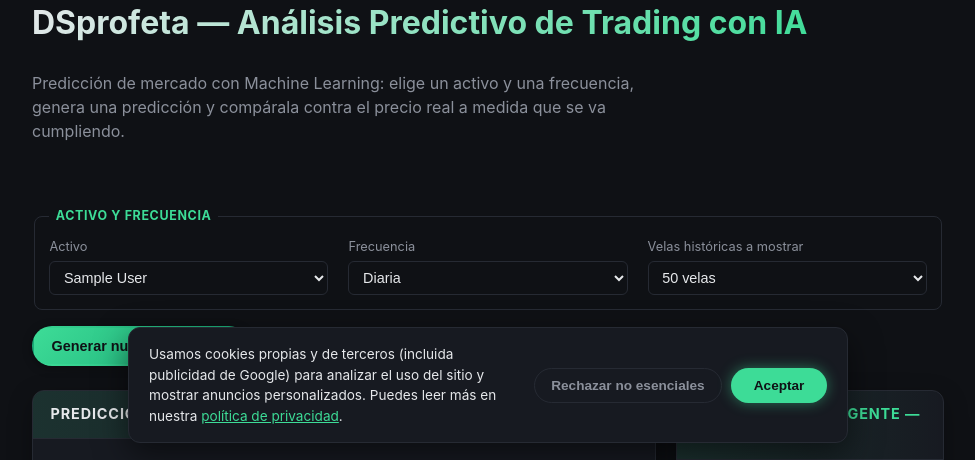
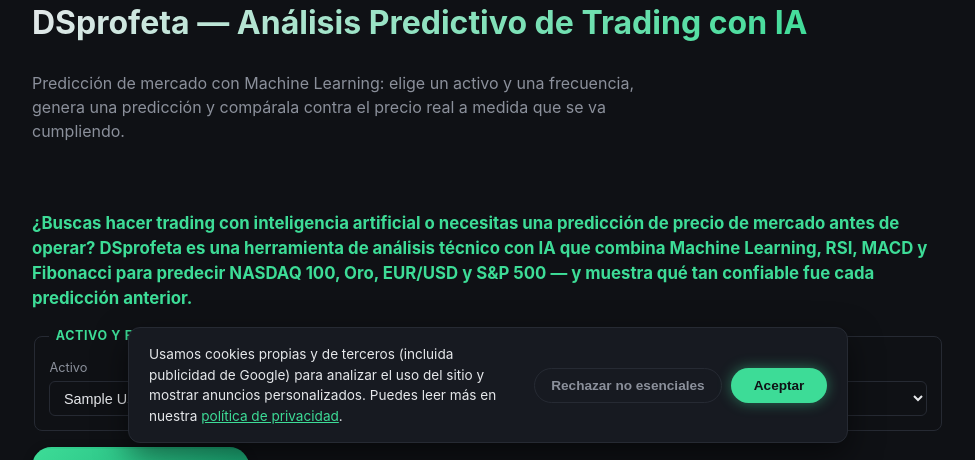
Before and after one commit to DannySP777/DSminds, a Django app: page /prediccion/ in a window 1280 px wide. Shown: the part 341-801 px from the top of the page, without its empty margins (152-1127 px from the left). Run offline with Django 5.2, Linux system fonts and the light colour scheme; tables that the repository leaves empty hold one stand-in row (values such as "Sample post"); some libraries are stand-ins or nearby versions.

Commit message:
Improve DSprofeta SEO: sitemap entry, keyword intro, structured data
/prediccion/ was missing from sitemap.xml entirely, so Google had no
signal the page existed. Added it, plus a keyword-rich intro
paragraph (ES/EN) targeting phrases like "trading con inteligencia
artificial" and "predicción de precio de mercado", and a
WebApplication JSON-LD block so search engines can better understand
what the tool does.

```diff
--- a/config/translations.py
+++ b/config/translations.py
@@ -377,6 +377,7 @@ T = {
         "dsp_disclaimer_suffix": "Ninguna predicción garantiza resultados futuros.",
         "dsp_hero_title": "DSprofeta — Análisis Predictivo de Trading con IA",
         "dsp_hero_subtitle": "Predicción de mercado con Machine Learning: elige un activo y una frecuencia, genera una predicción y compárala contra el precio real a medida que se va cumpliendo.",
+        "dsp_seo_intro": "¿Buscas hacer trading con inteligencia artificial o necesitas una predicción de precio de mercado antes de operar? DSprofeta es una herramienta de análisis técnico con IA que combina Machine Learning, RSI, MACD y Fibonacci para predecir NASDAQ 100, Oro, EUR/USD y S&P 500 — y muestra qué tan confiable fue cada predicción anterior.",
         "dsp_filter_legend": "Activo y frecuencia",
         "dsp_filter_asset": "Activo",
         "dsp_filter_timeframe": "Frecuencia",
@@ -812,6 +813,7 @@ T = {
         "dsp_disclaimer_suffix": "No prediction guarantees future results.",
         "dsp_hero_title": "DSprophecy — AI Trading Predictive Analysis",
         "dsp_hero_subtitle": "Market prediction with Machine Learning: choose an asset and a frequency, generate a prediction, and compare it against the real price as it plays out.",
+        "dsp_seo_intro": "Looking to trade with artificial intelligence or need a market price prediction before you trade? DSprophecy is an AI technical analysis tool that combines Machine Learning, RSI, MACD and Fibonacci to predict NASDAQ 100, Gold, EUR/USD and S&P 500 — and shows you how reliable each past prediction actually was.",
         "dsp_filter_legend": "Asset and frequency",
         "dsp_filter_asset": "Asset",
         "dsp_filter_timeframe": "Frequency",
--- a/config/views.py
+++ b/config/views.py
@@ -17,6 +17,7 @@ from .translations import SUPPORTED_LANGS
 STATIC_SITEMAP_PATHS = [
     "/",
     "/noticias/",
+    "/prediccion/",
     "/blog/",
     "/acerca-de/",
     "/contacto/",
--- a/templates/dsprofeta/home.html
+++ b/templates/dsprofeta/home.html
@@ -9,6 +9,19 @@
 
 {% block extra_head %}
     <script src="https://cdn.plot.ly/plotly-2.35.2.min.js"></script>
+    {% autoescape off %}
+    <script type="application/ld+json">
+    {
+        "@context": "https://schema.org",
+        "@type": "WebApplication",
+        "name": "{{ T.dsp_hero_title }}",
+        "description": "{{ T.dsp_meta_description }}",
+        "applicationCategory": "FinanceApplication",
+        "url": "https://www.dsminds.com{{ request.path }}",
+        "offers": {"@type": "Offer", "price": "0", "priceCurrency": "USD"}
+    }
+    </script>
+    {% endautoescape %}
 {% endblock %}
 
 {% block content %}
@@ -20,6 +33,7 @@
     <h1>{{ T.dsp_hero_title }}</h1>
     <p>{{ T.dsp_hero_subtitle }}</p>
 </section>
+<p class="scan-intro">{{ T.dsp_seo_intro }}</p>
 
 <form method="get" class="filter-form" id="dsp-filter-form">
     <fieldset>
```
